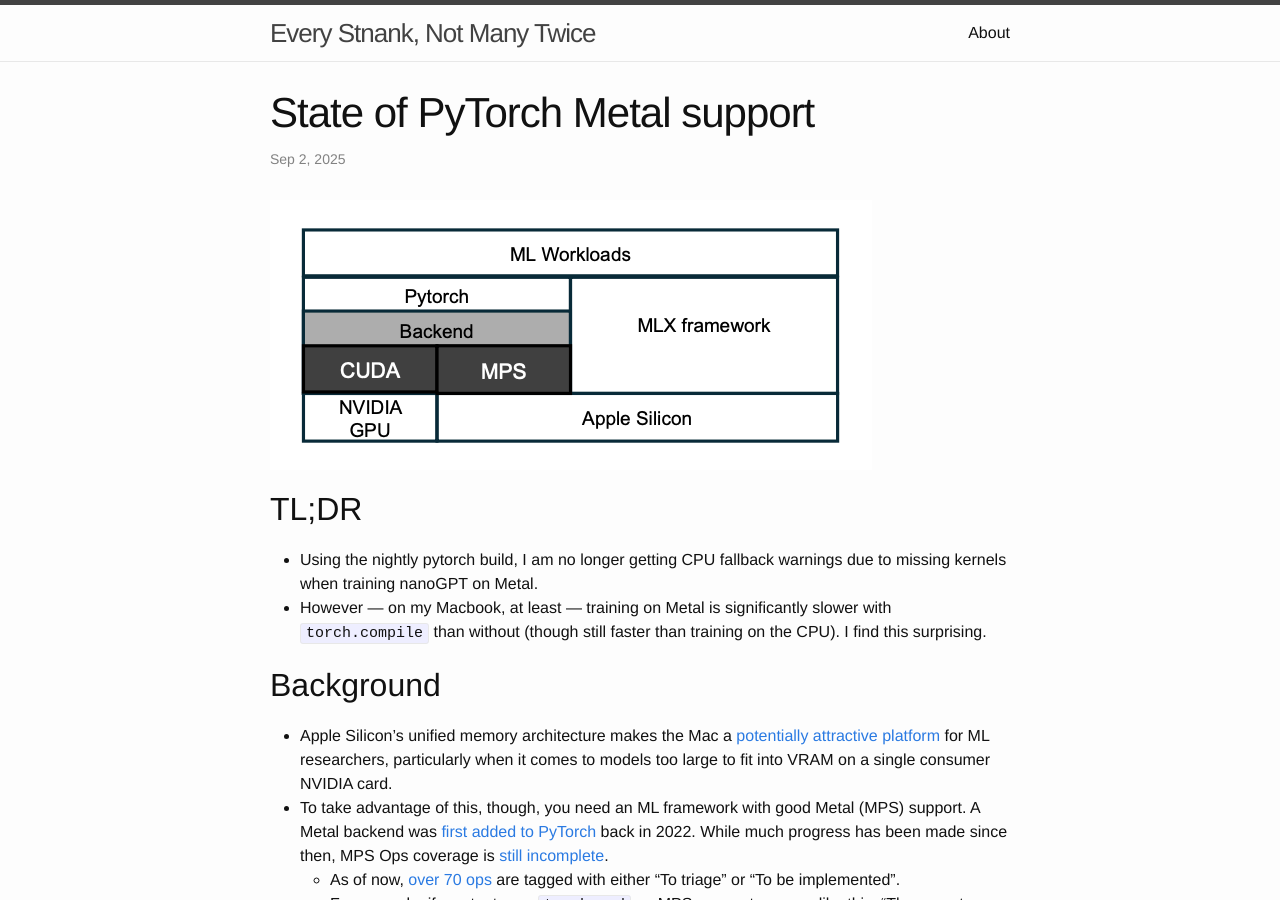
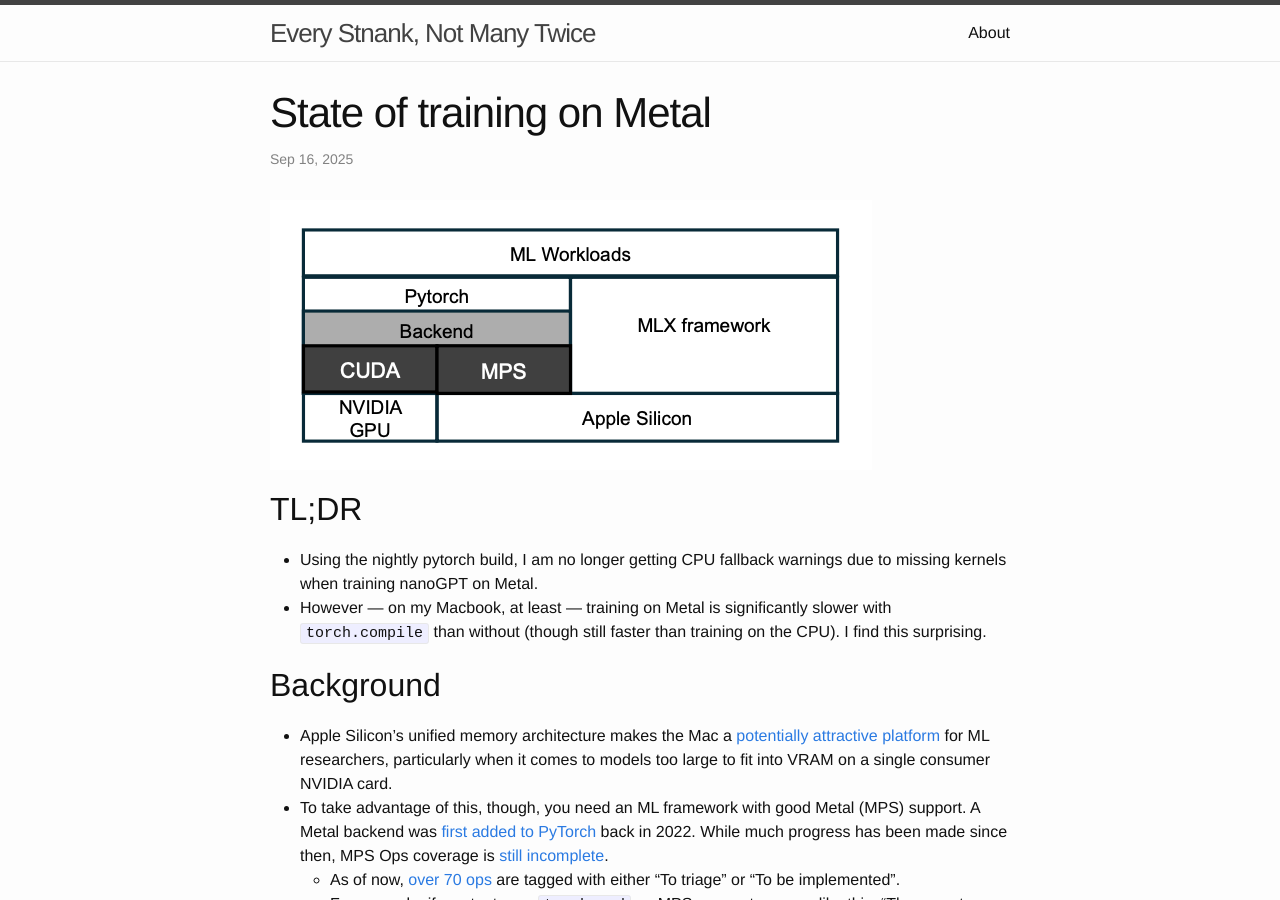
Before and after one commit to vglazer/vglazer.github.io, a Jekyll site: the page built from _posts/2025-09-16-state-of-training-on-metal.md, in a window 1280 px wide and 900 px high. Built offline with Jekyll 4.4.1, drawn with Linux system fonts in a browser that asks for light colours; nearby versions of some CDN libraries.

Commit message:
Renamed post
Also some related tweaks

```diff
--- a/_posts/2025-09-02-state-of-pytorch-metal-support.md
+++ b/_posts/2025-09-16-state-of-training-on-metal.md
@@ -1,12 +1,12 @@
 ---
 layout: post
-title:  "State of PyTorch Metal support"
-date:   2025-09-02 15:00:00
-permalink: pytorch-metal-support
-categories: metal pytorch llms nanogpt jit osx mlx
+title:  "State of training on Metal"
+date:   2025-09-16 22:00:00
+permalink: training-on-metal
+categories: metal jax pytorch llms nanogpt tinygrad mlx ane asitop
 ---
 
-![ML Training On Metal](/assets/MLTrainingOnMetal.png)
+![Training On Metal](/assets/MLTrainingOnMetal.png)
 
 ## TL;DR
 
```
